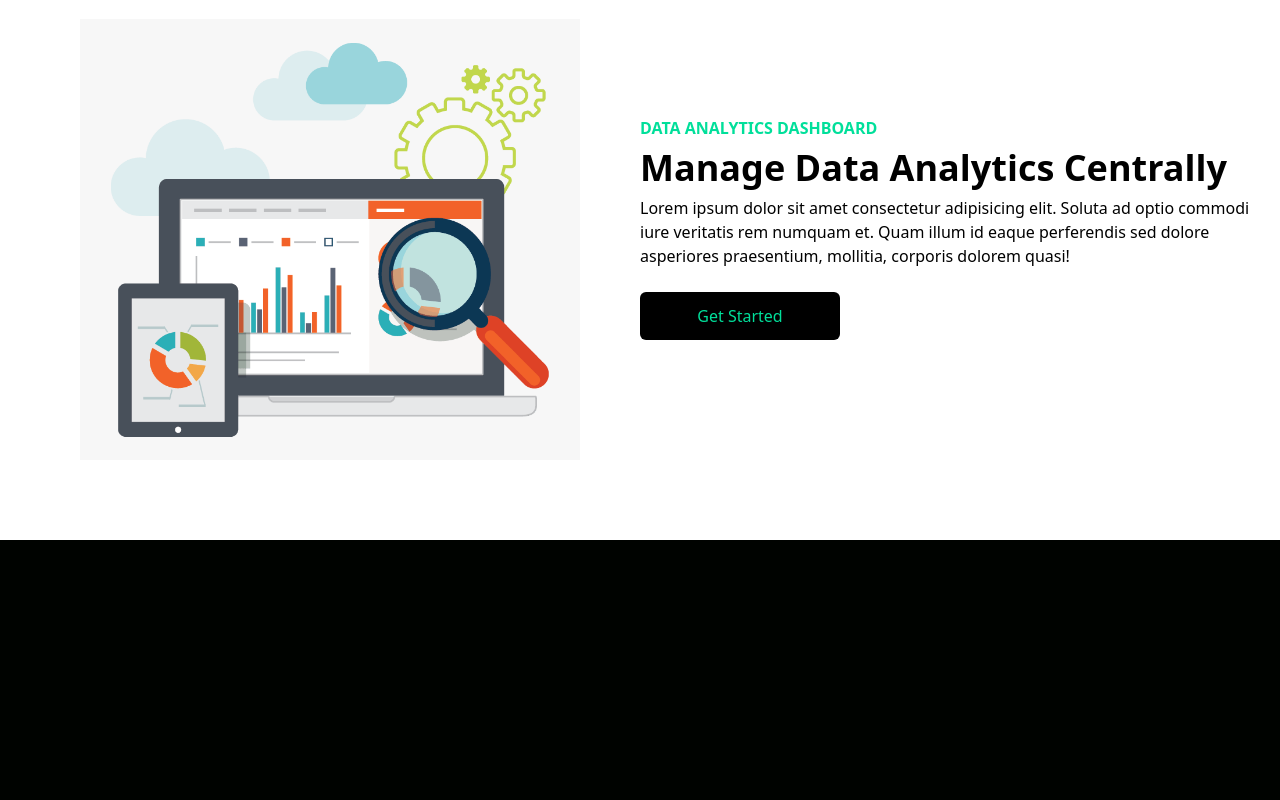
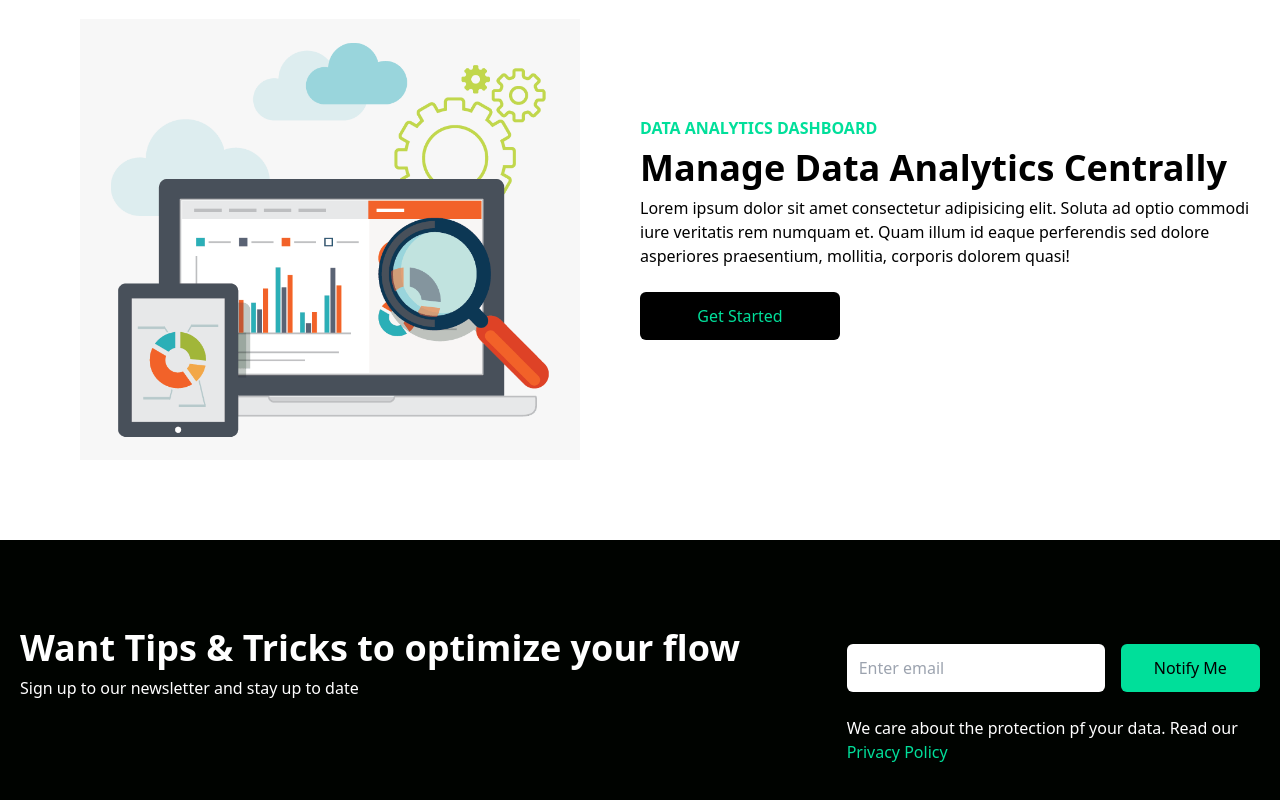
Before and after one commit to shzn-mhd/hosting-site-react-tailwindcss, a React (Create React App) app: page / in a window 1280 px wide. Shown: the part 861-1661 px from the top of the page. Before the commit the page ends 1529 px from the top, so only its background shows below. Built offline with nearby package versions, Linux system fonts and the light colour scheme.

Commit message:
completing newletter subscription container with some cool stylings

```diff
--- a/src/components/Newsletter.jsx
+++ b/src/components/Newsletter.jsx
@@ -2,8 +2,20 @@
 
 const NewsLetter = () => {
     return (
-        <div className="w-full py-16 text-white">
-            <div className="max-w-[1240px] mx-auto grid lg:grid-cols-3"></div>
+        <div className="w-full py-16 text-white px-4">
+            <div className="max-w-[1240px] mx-auto grid lg:grid-cols-3">
+                <div className="lg:col-span-2 my-4">
+                    <h1 className="md:text-4xl sm:text-3xl text-2xl font-bold py-2">Want Tips & Tricks to optimize your flow</h1>
+                    <p >Sign up to our newsletter and stay up to date</p>
+                </div>
+                <div className="my-4">
+                    <div className="flex flex-col sm:flex-row items-center justify-between w-full">
+                        <input className="p-3 flex w-full rounded-md text-black" type="email" placeholder="Enter email" />
+                        <button className="bg-[#00df9a] text-black rounded-md font-medium w-[200px] ml-4 my-6 px-6 py-3">Notify Me</button>
+                    </div>
+                <p>We care about the protection pf your data. Read our <span className="text-[#00df9a]"> Privacy Policy</span> </p>
+                </div>
+            </div>
 
         </div>
     )
```
